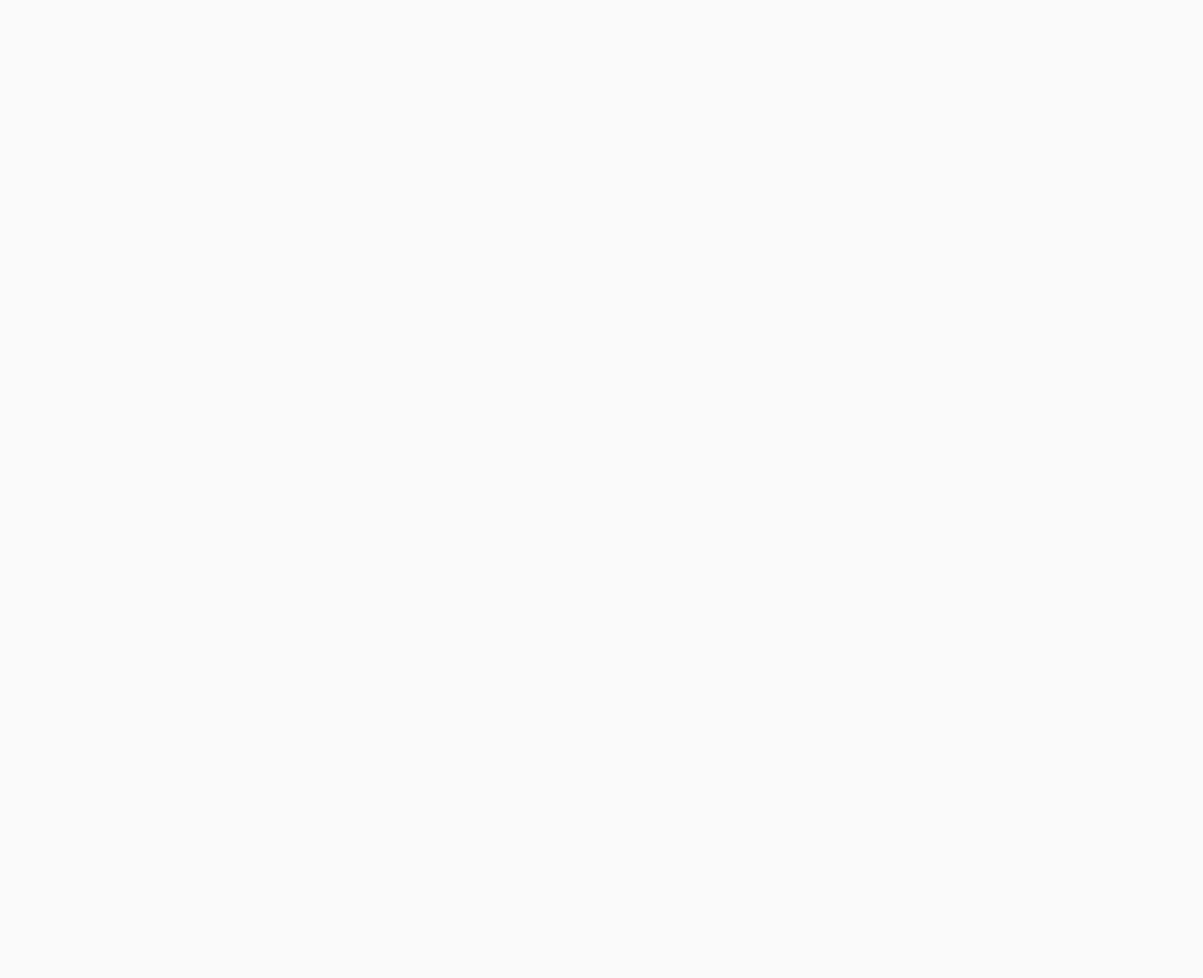
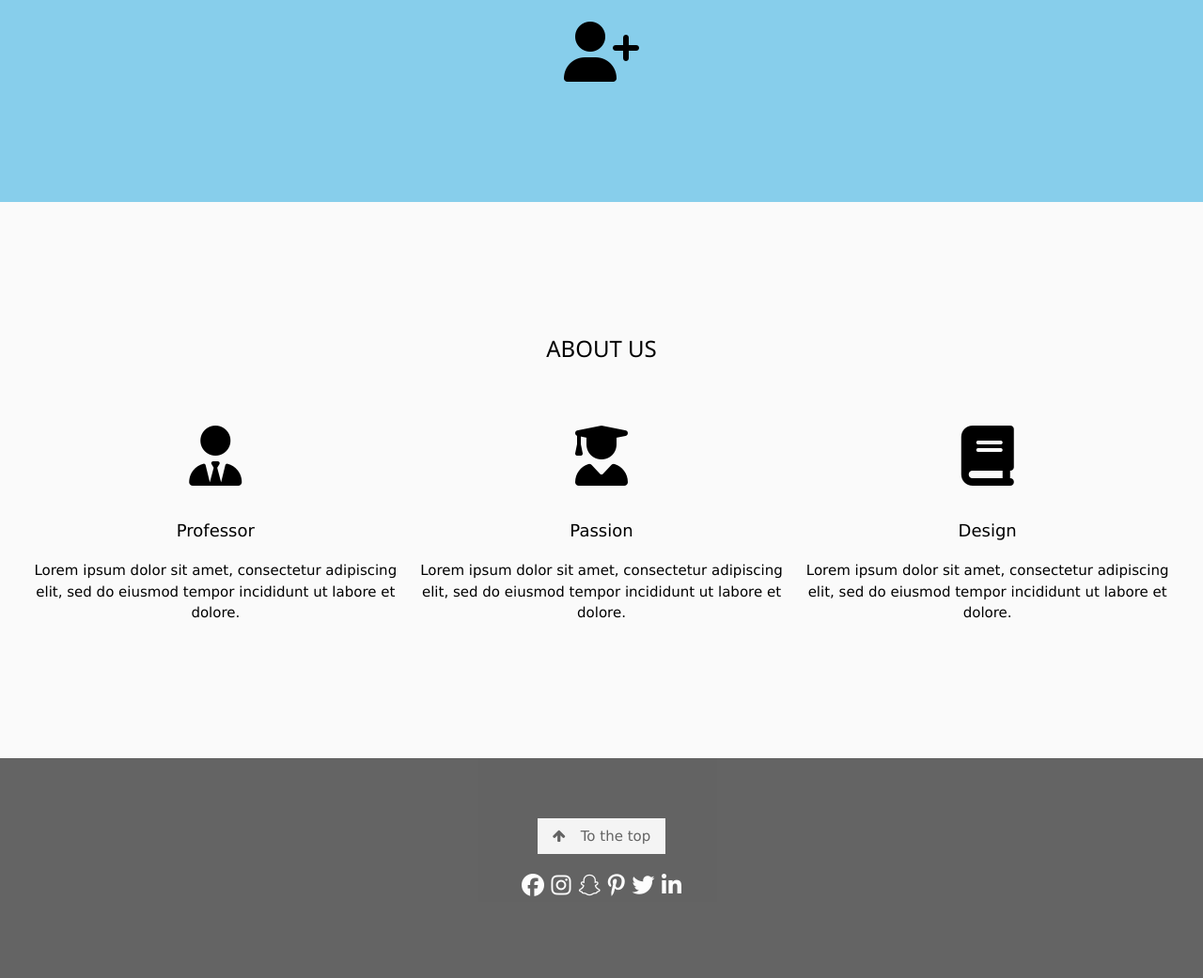
Before and after one commit to edgarp2017/EasyTutor, a Django app: page / in a window 1280 px wide. Before the commit the part shown is empty. Shown: the part 565-1606 px from the top of the page at 94% size. Before the commit the page ends 54 px from the top, so only its background shows below. Run offline with Django 3.2, Linux system fonts and the light colour scheme; some libraries are stand-ins or nearby versions.

Commit message:
Design
Design

```diff
--- a/Tutor/static/Tutor/Base.css
+++ b/Tutor/static/Tutor/Base.css
@@ -1,7 +1,7 @@
 body {
     background-color: #FAFAFA;
     font-family: 'Times New Roman', Times, serif;
-    float: left;
+    width: 100%;
 }
 
 header {
@@ -66,7 +66,7 @@ header {
 
 .content {
     padding-top: 80px;
-    width: 100%;
+    width: 80%;
     top: 83px;
     left: 0px;
     margin-right: 750px;
--- a/Tutor/static/Tutor/Home.css
+++ b/Tutor/static/Tutor/Home.css
@@ -1,6 +1,4 @@
-body {
-    overflow-x: hidden;
-}
+
 
 #sidebar-wrapper {
     min-height: 100vh;
--- a/templates/Tutor/Base.html
+++ b/templates/Tutor/Base.html
@@ -9,6 +9,11 @@
 </head>
 <body>
     <link rel="stylesheet" href="{% static 'Tutor/Base.css' %}">
+    <link rel="stylesheet" href="https://www.w3schools.com/w3css/4/w3.css">
+    <link rel="stylesheet" href="https://fonts.googleapis.com/css?family=Lato">
+    <link rel="stylesheet" href="https://fonts.googleapis.com/css?family=Montserrat">
+    <link rel="stylesheet" href="https://cdnjs.cloudflare.com/ajax/libs/font-awesome/4.7.0/css/font-awesome.min.css">
+</head>
 
     <header>
         <div class="navigation">
@@ -24,30 +29,68 @@
             </div>
 
             <div class="icons">
-                <a href="/" class="home">
+               <!--<a href="/" class="home">
                     <i class="fas fa-home"></i>
                 </a>
                 <a href="/" class="explore">
                     <i class="far fa-compass"></i>
-                </a>
+                </a>-->
+                <a href="/" class="sign-in">
+                    <i class="fas fa-sign-in-alt"></i>
                 <a href="/" class="activity">
                     <i class="far fa-heart"></i>
                 </a>
                 <a class="profile" href="/accounts/logout">
-                    <i class="fas fa-user"></i>
+                    <i class="fas fa-user "></i>
                 </a>
             </div>
 
         </div>
+
     </header>
 
 
-
-    <div class="content">
-        {% block content %}
-        {% endblock %}
+   <div class="w3-container w3-light-blue w3-center" style="padding:128px 16px">
+      <h1 class="w3-margin w3-jumbo">Welcome</h1>
+      <p class="w3-xlarge"> <img src="https://www.startheregoplaces.com/media/cms_page_media/223/Header_Education_Options.png"></p>
+      <i class="fas fa-user-plus w3-jumbo "   style="width= 1000px;"></i>
     </div>
 
+    <div class="w3-container" style="padding:128px 16px" id="about">
+        <h3 class="w3-center">ABOUT US</h3>
+         <p class="w3-center w3-large"></p>
+    <div class="w3-row-padding w3-center" style="margin-top:64px">
+        <div class="w3-third">
+         <i class="fas fa-user-tie w3-margin-bottom w3-jumbo w3-center"></i>
+         <p class="w3-large">Professor</p>
+        <p>Lorem ipsum dolor sit amet, consectetur adipiscing elit, sed do eiusmod tempor incididunt ut labore et dolore.</p>
+    </div>
+    <div class="w3-third">
+      <i class="fas fa-user-graduate w3-margin-bottom w3-jumbo"></i>
+      <p class="w3-large">Passion</p>
+      <p>Lorem ipsum dolor sit amet, consectetur adipiscing elit, sed do eiusmod tempor incididunt ut labore et dolore.</p>
+    </div>
+    <div class="w3-rowthird">
+      <i class="fas fa-book w3-margin-bottom w3-jumbo"></i>
+      <p class="w3-large ">Design</p>
+      <p>Lorem ipsum dolor sit amet, consectetur adipiscing elit, sed do eiusmod tempor incididunt ut labore et dolore.</p>
+    </div>
+    </div>
+</div>
 
+
+
+    <footer class="w3-center w3-black w3-padding-64 w3-opacity w3-hover-opacity-off">
+  <a href="#home" class="w3-button w3-light-grey"><i class="fa fa-arrow-up w3-margin-right"></i>To the top</a>
+  <div class="w3-xlarge w3-section">
+    <i class="fa fa-facebook-official w3-hover-opacity"></i>
+    <i class="fa fa-instagram w3-hover-opacity"></i>
+    <i class="fa fa-snapchat w3-hover-opacity"></i>
+    <i class="fa fa-pinterest-p w3-hover-opacity"></i>
+    <i class="fa fa-twitter w3-hover-opacity"></i>
+    <i class="fa fa-linkedin w3-hover-opacity"></i>
+  </div>
+  <p></p>
+</footer>
 </body>
 </html>
--- a/templates/Tutor/Home.html
+++ b/templates/Tutor/Home.html
@@ -4,3 +4,7 @@
 {% block content %}
 
 {% endblock content %}
+
+{% block about %}
+
+{% endblock about %}
```
Also changed, not shown: templates/assets/EthicalEducationUpdated.png (added), templates/assets/kate-4.jpg (added), templates/assets/pngwave.png (added).
